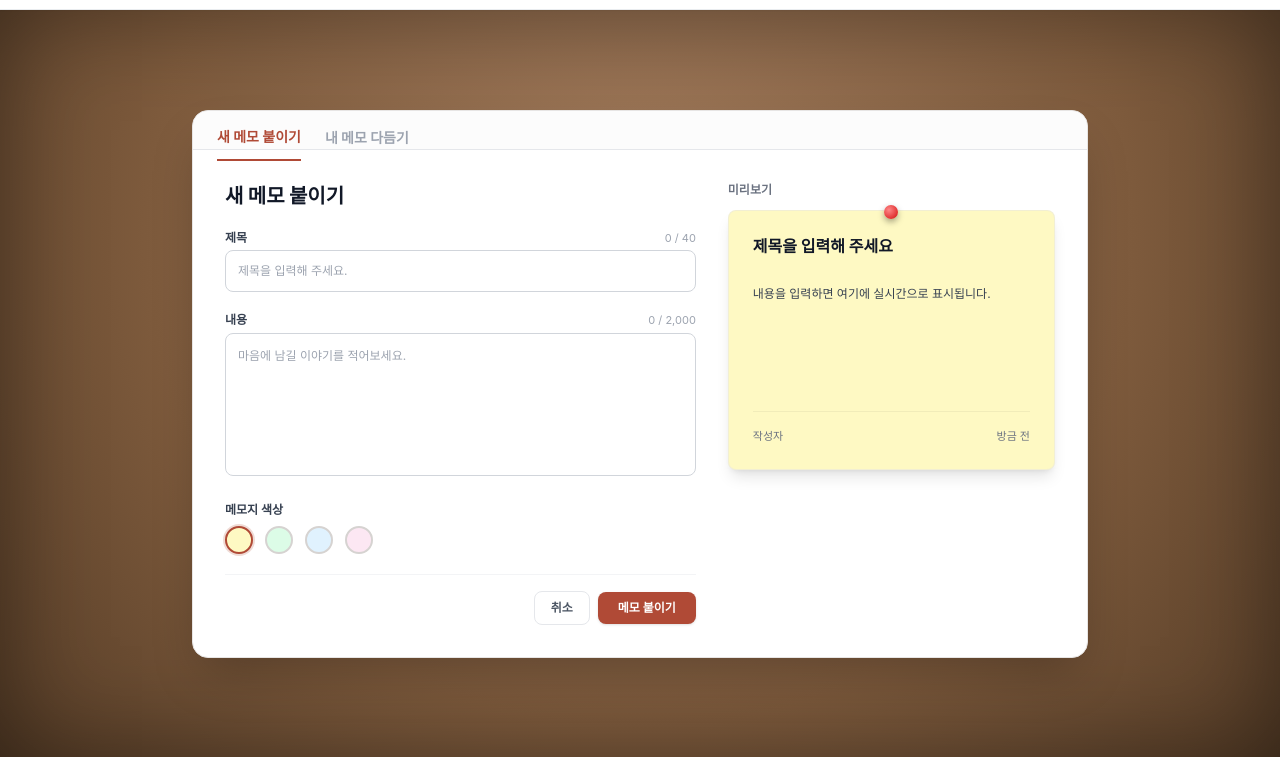
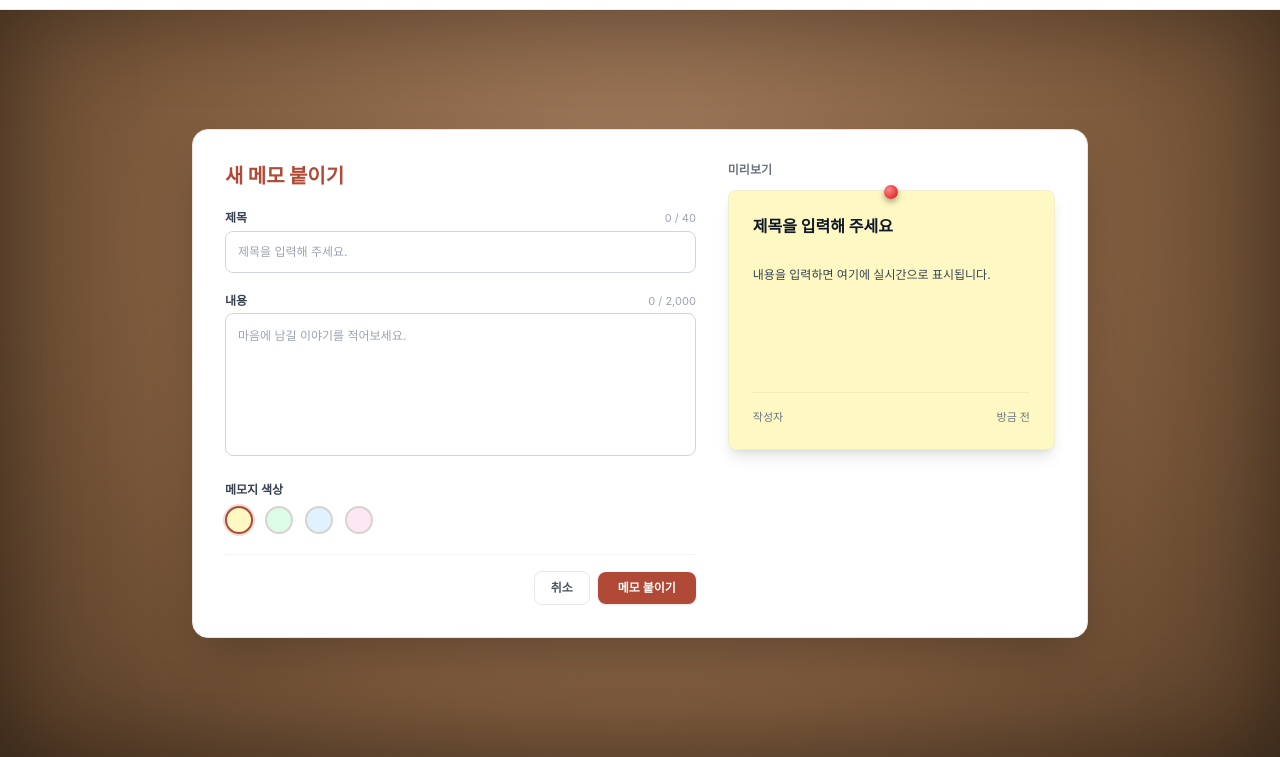
Before and after one commit to TesterHJ/Bulletin_Board-website, a website: page edit.html in a window 1280 px wide. Shown: the part 43-800 px from the top of the page. Drawn offline with nearby package versions, Linux system fonts and the light colour scheme; a web font is replaced by a local one.

```diff
--- a/edit.html
+++ b/edit.html
@@ -34,7 +34,6 @@
         <span class="w-7 h-7 rounded-full bg-[#82C91E]/20 text-[#5C940D] flex items-center justify-center text-sm font-black">▲</span>
         나무메모
       </a>
-      <!-- 하드코딩된 '관리' 링크 제거: auth.js가 관리자일 때만 자동 주입 -->
       <nav class="flex gap-6 text-sm font-medium">
         <a href="index.html" class="text-[#868E96] hover:text-[#2D3436] transition-colors pb-1">게시판</a>
         <a href="edit.html" class="text-[#2D3436] font-bold border-b-2 border-[#D9480F] pb-1">새 메모</a>
@@ -49,16 +48,11 @@
   <main class="wood-board flex-1 p-6 md:p-10 flex flex-col items-center justify-center">
     <div class="max-w-4xl w-full bg-white rounded-2xl shadow-2xl overflow-hidden border border-stone-200 my-auto">
 
-      <!-- 상단 모드 탭 -->
-      <div class="flex border-b border-gray-200 px-6 pt-4 text-sm font-bold gap-6 bg-stone-50/50">
-        <button id="tabNew" type="button" class="pb-3 -mb-[1px] border-b-2 transition">새 메모 붙이기</button>
-        <button id="tabEdit" type="button" class="pb-3 -mb-[1px] border-b-2 transition">내 메모 다듬기</button>
-      </div>
-
       <div class="grid grid-cols-1 md:grid-cols-12 gap-8 p-6 md:p-8 items-start">
         <!-- 좌측: 입력 폼 (7컬럼) -->
         <form id="memoForm" class="md:col-span-7 space-y-5">
-          <h2 id="pageTitle" class="text-xl font-extrabold text-gray-900">새 메모 붙이기</h2>
+          <!-- 상단 탭 제거 및 제목 색상을 갈색(#B04A36)으로 적용 -->
+          <h2 id="pageTitle" class="text-xl font-extrabold text-[#B04A36]">새 메모 붙이기</h2>
 
           <!-- 제목 입력 -->
           <div>
--- a/edit.js
+++ b/edit.js
@@ -12,8 +12,6 @@ document.addEventListener('DOMContentLoaded', async () => {
   const titleCounter = document.getElementById('titleCounter');
   const contentCounter = document.getElementById('contentCounter');
   const pageTitle = document.getElementById('pageTitle');
-  const tabNew = document.getElementById('tabNew');
-  const tabEdit = document.getElementById('tabEdit');
 
   const previewCard = document.getElementById('previewCard');
   const previewTitle = document.getElementById('previewTitle');
@@ -24,7 +22,7 @@ document.addEventListener('DOMContentLoaded', async () => {
   const confirmDeleteBtn = document.getElementById('confirmDeleteBtn');
   const deleteModalDesc = document.getElementById('deleteModalDesc');
 
-  // 실시간 미리보기
+  // 실시간 미리보기 동기화
   titleInput.addEventListener('input', (e) => {
     const val = e.target.value;
     previewTitle.textContent = val || '제목을 입력해 주세요';
@@ -43,11 +41,9 @@ document.addEventListener('DOMContentLoaded', async () => {
     });
   });
 
-  // 작성/수정 모드 판별
+  // 작성 / 수정 모드 분기
   if (memoId) {
     pageTitle.textContent = '내 메모 다듬기';
-    tabEdit.className = 'text-[#B04A36] border-b-2 border-[#B04A36] pb-3 -mb-3';
-    tabNew.className = 'text-gray-400 hover:text-gray-600 transition pb-3 -mb-3';
     if (submitBtn) submitBtn.textContent = '수정 내용 저장';
 
     try {
@@ -57,7 +53,7 @@ document.addEventListener('DOMContentLoaded', async () => {
 
       const currentUser = JSON.parse(localStorage.getItem('tree_memo_user') || 'null');
 
-      // 본인 글인지 프론트에서 먼저 검증
+      // 본인 작성 메모 여부 검증
       if (!currentUser || currentUser.nickname !== memo.author) {
         alert('본인이 작성한 메모만 수정할 수 있습니다.');
         window.location.href = `detail.html?id=${memoId}`;
@@ -84,15 +80,11 @@ document.addEventListener('DOMContentLoaded', async () => {
     }
   } else {
     pageTitle.textContent = '새 메모 붙이기';
-    tabNew.className = 'text-[#B04A36] border-b-2 border-[#B04A36] pb-3 -mb-3';
-    tabEdit.className = 'text-gray-400 hover:text-gray-600 transition pb-3 -mb-3';
     openDeleteModalBtn.classList.add('hidden');
     if (submitBtn) submitBtn.textContent = '메모 붙이기';
   }
 
-  tabNew.addEventListener('click', () => { window.location.href = 'edit.html'; });
-
-  // 폼 제출 (저장/수정)
+  // 폼 제출 (생성 / 수정)
   memoForm.addEventListener('submit', async (e) => {
     e.preventDefault();
 
@@ -104,7 +96,7 @@ document.addEventListener('DOMContentLoaded', async () => {
       content: contentInput.value.trim(),
       color: selectedColor,
       author: currentUser ? currentUser.nickname : '익명',
-      requester: currentUser ? currentUser.nickname : null // 수정 요청자 전달
+      requester: currentUser ? currentUser.nickname : null
     };
 
     if (!payload.title || !payload.content) {
@@ -134,11 +126,11 @@ document.addEventListener('DOMContentLoaded', async () => {
     }
   });
 
-  // 모달 제어
+  // 삭제 모달 열기/닫기
   openDeleteModalBtn.addEventListener('click', () => deleteModal.classList.remove('hidden'));
   closeDeleteModalBtn.addEventListener('click', () => deleteModal.classList.add('hidden'));
 
-  // 영구 삭제 처리
+  // 영구 삭제 실행
   confirmDeleteBtn.addEventListener('click', async () => {
     if (!memoId) return;
 
```
